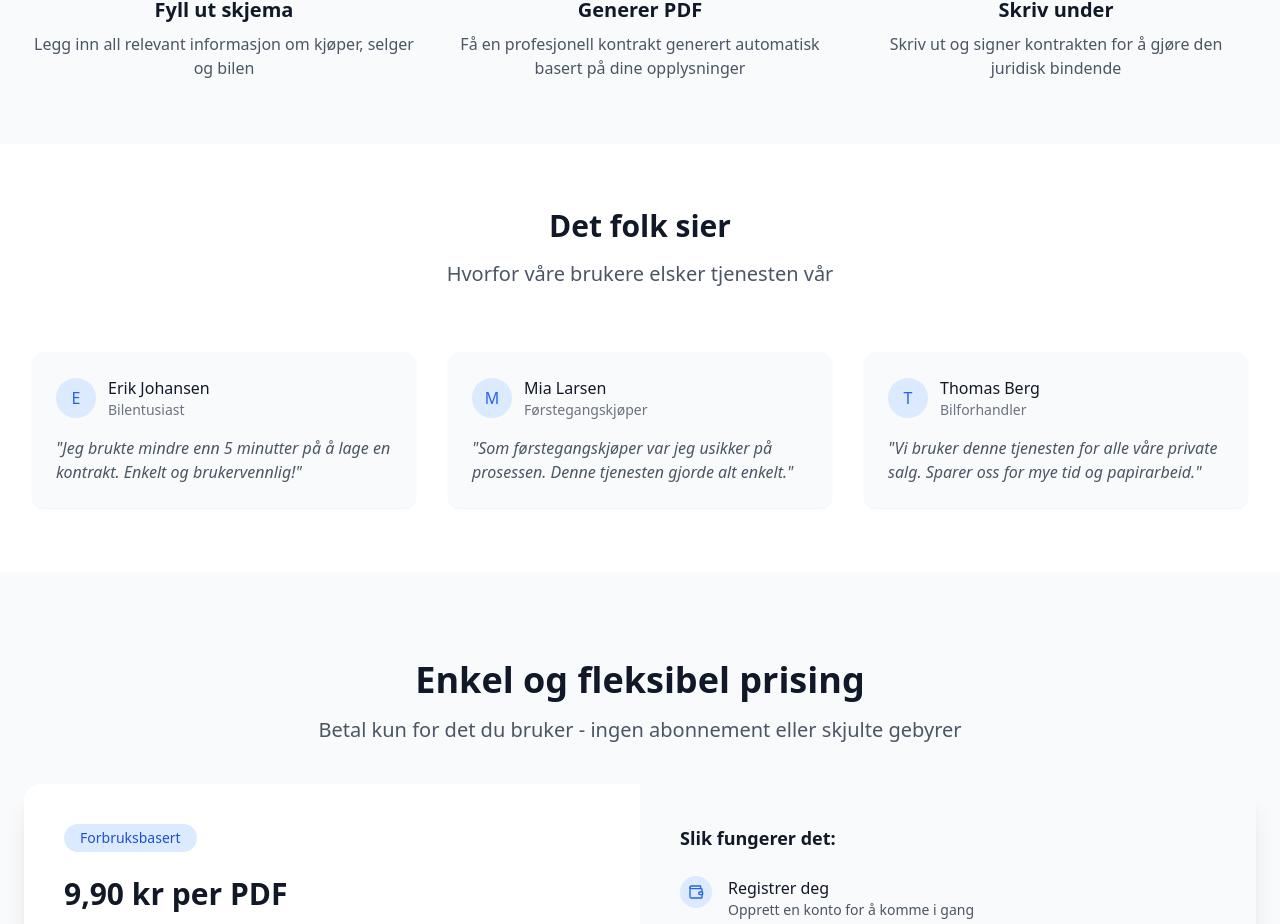
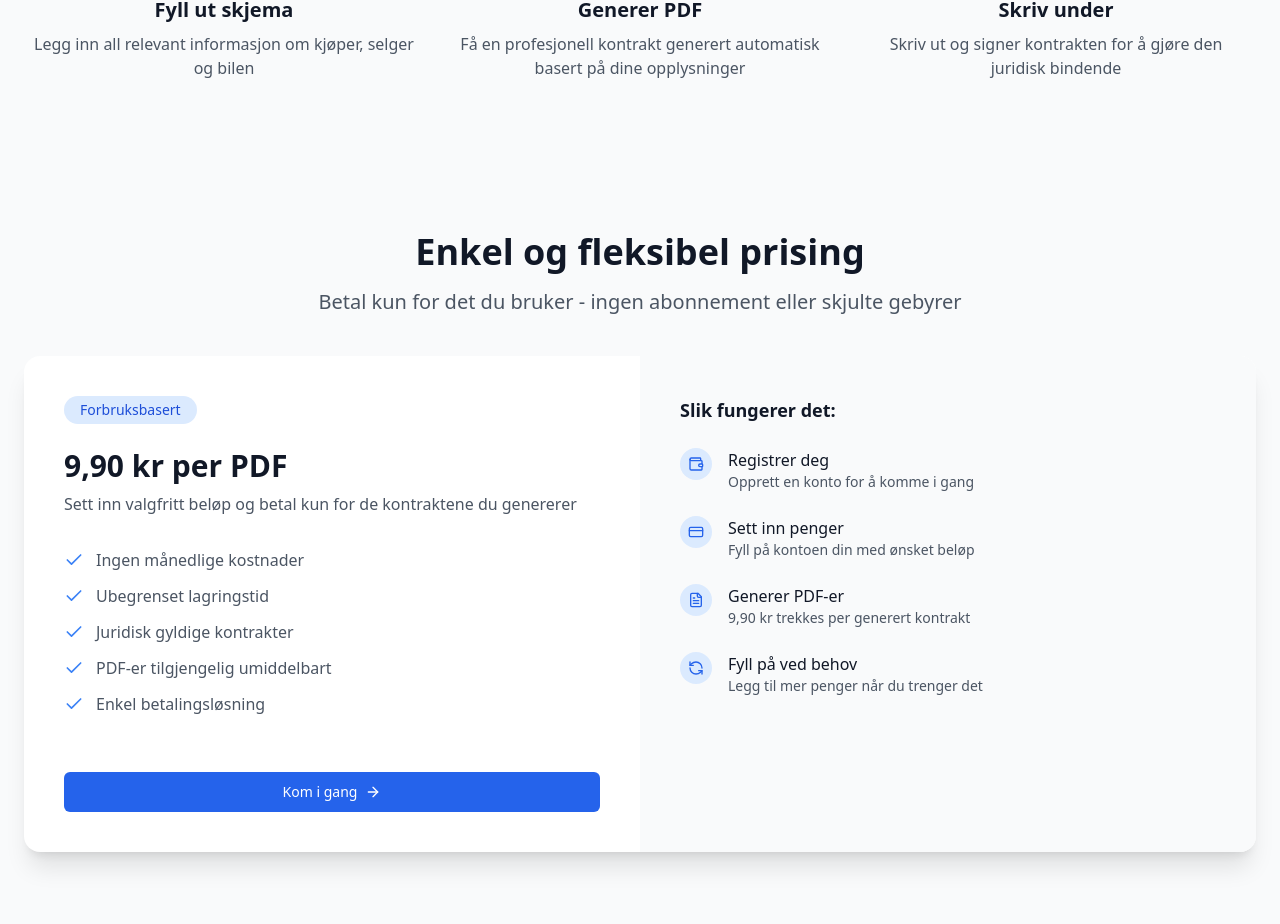
Before and after one commit to blendimaliqi/kjopskontrakt-next, a Next.js app: page / in a window 1280 px wide. Shown: the part 1492-2416 px from the top of the page. Built offline with nearby package versions, Linux system fonts and the light colour scheme; no server answers.

Commit message:
updated demo generation

```diff
--- a/components/Landingpage.tsx
+++ b/components/Landingpage.tsx
@@ -258,71 +258,6 @@ const LandingPageContent: React.FC<LandingPageContentProps> = ({
               </div>
             </div>
           </motion.section>
-
-          {/* Testimonials Section */}
-          <motion.section
-            className="py-16 px-4 sm:px-6 lg:px-8 bg-white"
-            initial="hidden"
-            whileInView="visible"
-            viewport={{ once: true, margin: "-100px" }}
-            variants={fadeIn}
-          >
-            <div className="max-w-7xl mx-auto">
-              <div className="text-center mb-16">
-                <h2 className="text-3xl font-bold text-gray-900">
-                  Det folk sier
-                </h2>
-                <p className="mt-4 text-xl text-gray-600 max-w-3xl mx-auto">
-                  Hvorfor våre brukere elsker tjenesten vår
-                </p>
-              </div>
-
-              <div className="grid grid-cols-1 gap-8 md:grid-cols-3">
-                {[
-                  {
-                    name: "Erik Johansen",
-                    role: "Bilentusiast",
-                    quote:
-                      "Jeg brukte mindre enn 5 minutter på å lage en kontrakt. Enkelt og brukervennlig!",
-                  },
-                  {
-                    name: "Mia Larsen",
-                    role: "Førstegangskjøper",
-                    quote:
-                      "Som førstegangskjøper var jeg usikker på prosessen. Denne tjenesten gjorde alt enkelt.",
-                  },
-                  {
-                    name: "Thomas Berg",
-                    role: "Bilforhandler",
-                    quote:
-                      "Vi bruker denne tjenesten for alle våre private salg. Sparer oss for mye tid og papirarbeid.",
-                  },
-                ].map((testimonial, index) => (
-                  <div
-                    key={index}
-                    className="bg-gray-50 p-6 rounded-xl shadow-sm"
-                  >
-                    <div className="flex items-center mb-4">
-                      <div className="w-10 h-10 flex items-center justify-center rounded-full bg-blue-100 text-blue-600 mr-3">
-                        {testimonial.name.charAt(0)}
-                      </div>
-                      <div>
-                        <p className="font-medium text-gray-900">
-                          {testimonial.name}
-                        </p>
-                        <p className="text-sm text-gray-500">
-                          {testimonial.role}
-                        </p>
-                      </div>
-                    </div>
-                    <p className="text-gray-600 italic">
-                      "{testimonial.quote}"
-                    </p>
-                  </div>
-                ))}
-              </div>
-            </div>
-          </motion.section>
         </>
       )}
 
--- a/utils/demoPDF.ts
+++ b/utils/demoPDF.ts
@@ -96,5 +96,40 @@ const dummyData: FormData = {
 };
 
 export function generateDemoPDF(): void {
-  generatePDF(dummyData);
+  // Create a copy of the dummy data and add company info
+  const dummyDataWithCompany = {
+    ...dummyData,
+    include_company_info: true,
+    company_name: "Ditt Firma AS",
+    company_address: "Firmabakken 24",
+    company_email: "post@dittfirma.no",
+    company_phone: "+47 12345678",
+    primary_color: "#1E3369",
+  };
+
+  // Load the logo as base64
+  if (typeof window !== "undefined") {
+    const img = new Image();
+    img.onload = function () {
+      const canvas = document.createElement("canvas");
+      canvas.width = img.width;
+      canvas.height = img.height;
+      const ctx = canvas.getContext("2d");
+      ctx?.drawImage(img, 0, 0);
+      const dataURL = canvas.toDataURL("image/png");
+
+      // Now generate the PDF with the logo
+      dummyDataWithCompany.company_logo_base64 = dataURL;
+      generatePDF(dummyDataWithCompany);
+    };
+    img.onerror = function () {
+      console.error("Error loading logo");
+      // Generate PDF without logo if there's an error
+      generatePDF(dummyDataWithCompany);
+    };
+    img.src = "/borgen.png";
+  } else {
+    // Fallback for server-side
+    generatePDF(dummyDataWithCompany);
+  }
 }
```
Also changed, not shown: public/borgen.png (added).
